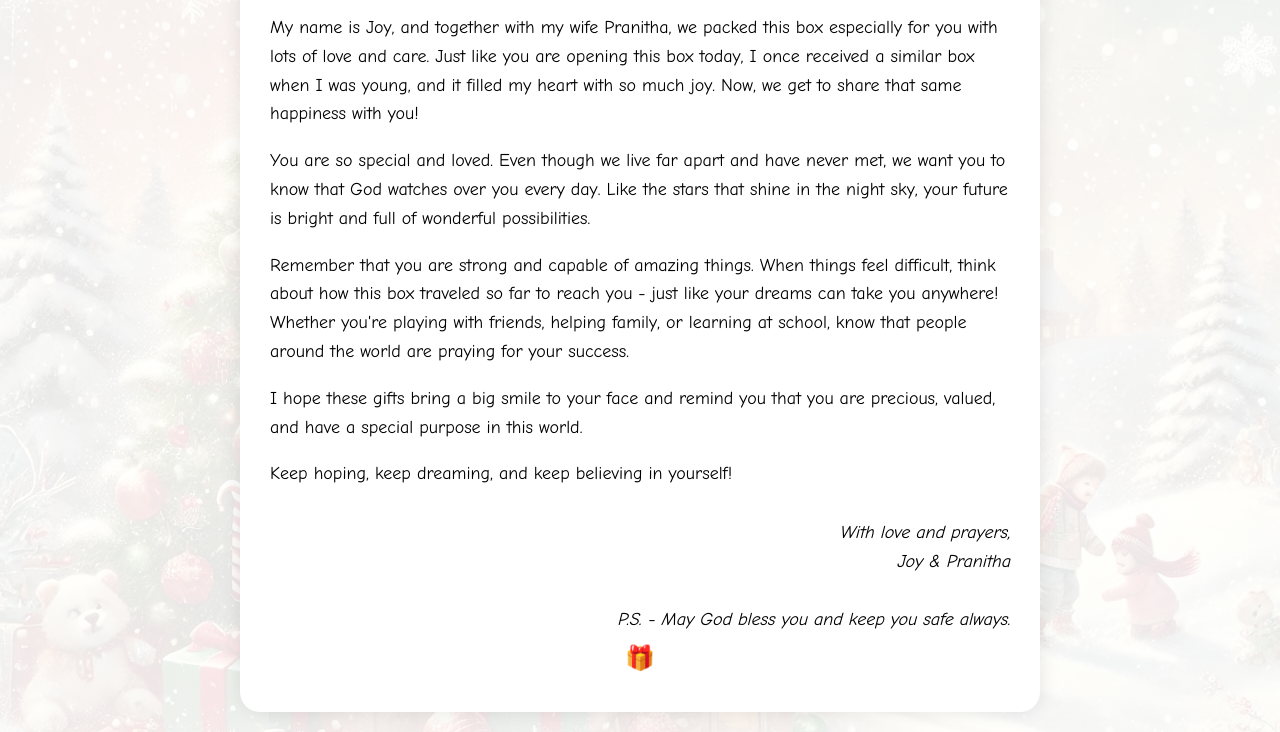
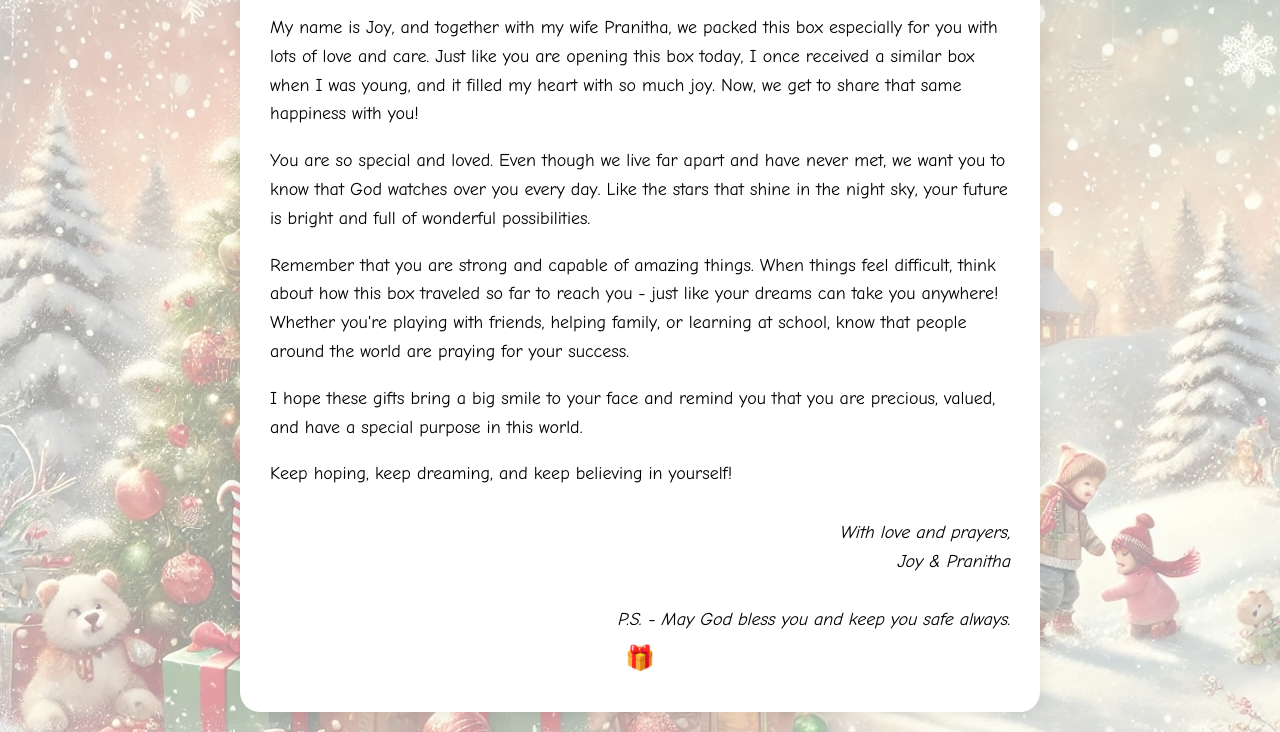
Before and after one commit to Jchavali/Christmas-letter, a plain HTML site: page index.html in a window 1280 px wide. Shown: the part 212-944 px from the top of the page. Drawn offline with Linux system fonts and the light colour scheme.

Commit message:
Update index.html

```diff
--- a/index.html
+++ b/index.html
@@ -10,7 +10,7 @@
             max-width: 800px;
             margin: 0 auto;
             padding: 20px;
-            background: linear-gradient(rgba(255, 255, 255, 0.9), rgba(255, 255, 255, 0.9)),
+            background: linear-gradient(rgba(255, 255, 255, 0.6), rgba(255, 255, 255, 0.6)),
             url('./background.jpg');
             min-height: 100vh;
         }
```
